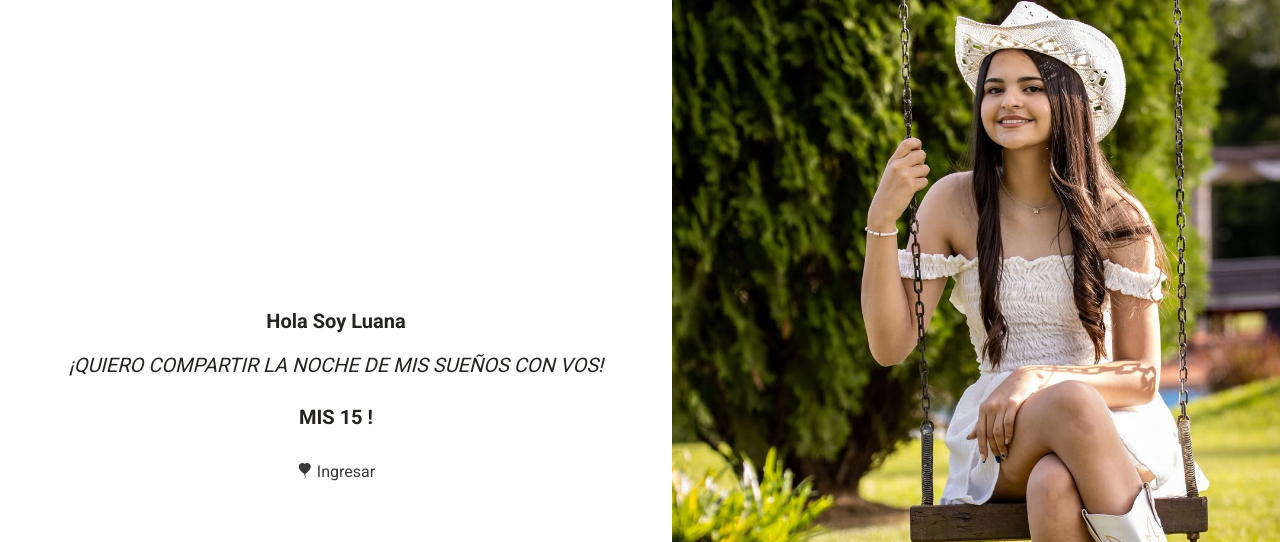
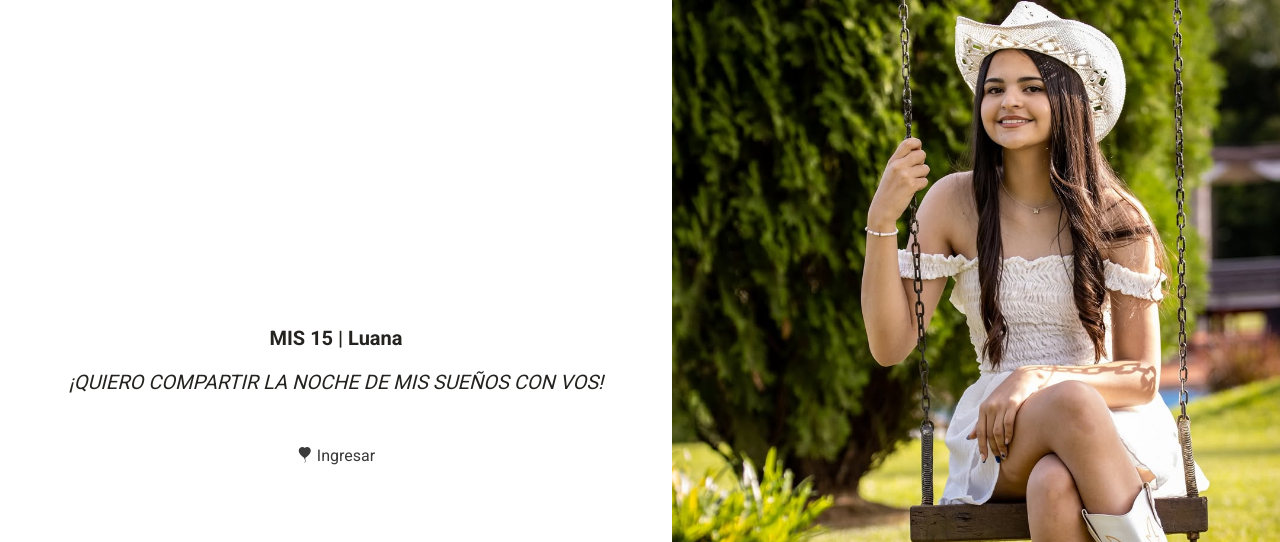
Before and after one commit to BiancaStork/Mis-XV---Muestra, a plain HTML site: page index.html in a window 1280 px wide. Shown: the top 542 px of the page. Drawn offline with nearby package versions, Linux system fonts and the light colour scheme.

```diff
--- a/index.html
+++ b/index.html
@@ -42,9 +42,8 @@
 <div class="modal-content d-flex p-0 " style="flex-direction: row; padding: 0;"> <!-- flex container, sin padding para que la imagen ocupe todo -->
  <!-- Sección izquierda: texto y botón -->
  <div class="modal-left" style="color: rgb(36, 35, 32);">
-  <h5 class="mb-3">Hola Soy Luana </h5>
-  <p class="lead">¡QUIERO COMPARTIR LA NOCHE DE MIS SUEÑOS CON VOS! </p>
-  <h5>MIS 15 !</h5>
+  <h5 class="mb-3">MIS 15 | Luana </h5>
+  <p class="lead">¡QUIERO COMPARTIR LA NOCHE DE MIS SUEÑOS CON VOS!</p>
 
   <button type="button" id="btnIngresar" class="btn"> <i class="bi bi-balloon-heart-fill bi-3xl"></i> Ingresar</button>
 
--- a/style.css
+++ b/style.css
@@ -123,8 +123,8 @@ header img {
   color: #3a3a3a;                /* Color del texto (gris oscuro Bootstrap) */
   border-left: none !important;
   border-right: none !important;
-  /* border-top: 1px solid currentColor;    /* Línea arriba con color del texto */
- /* border-bottom: 1px solid currentColor; Línea abajo con color del texto */
+  border-top: none !important;;    /* Línea arriba con color del texto */
+  border-bottom: none !important;; /*Línea abajo con color del texto
   border-radius: 0;
   padding-top: 0.375rem;
   padding-bottom: 0.375rem;
```
